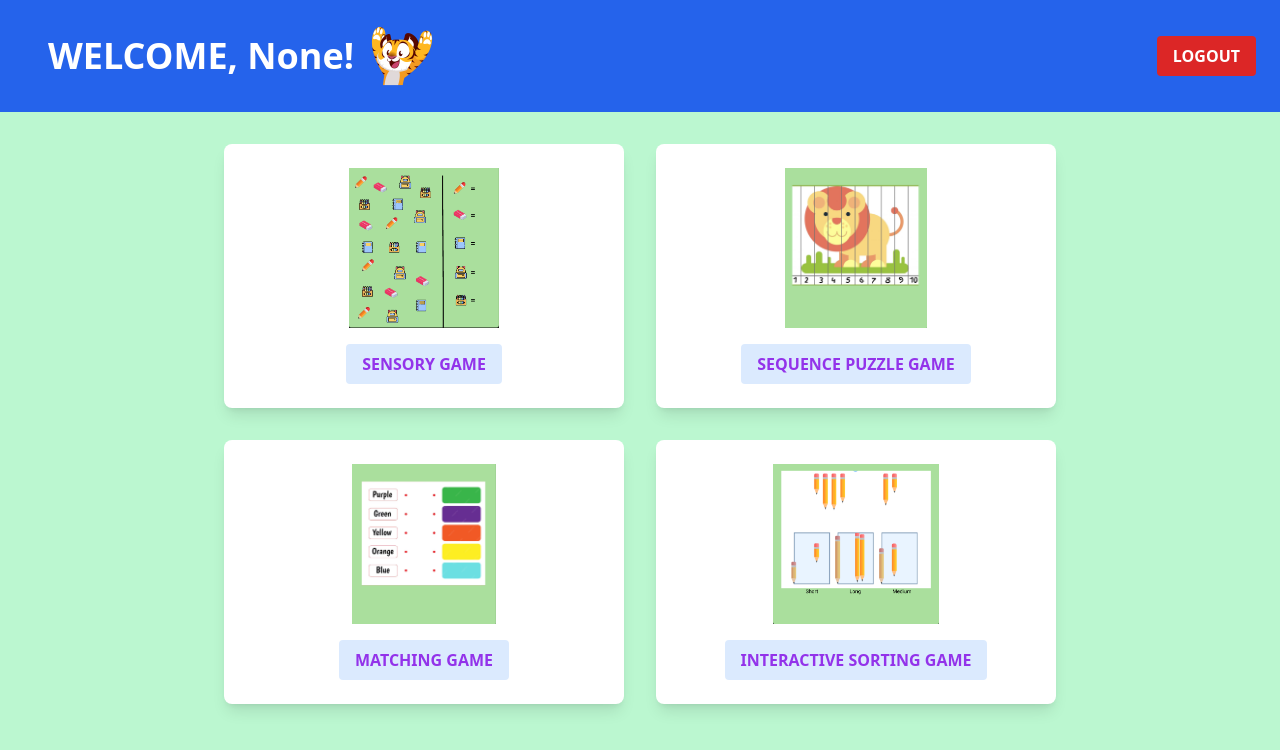
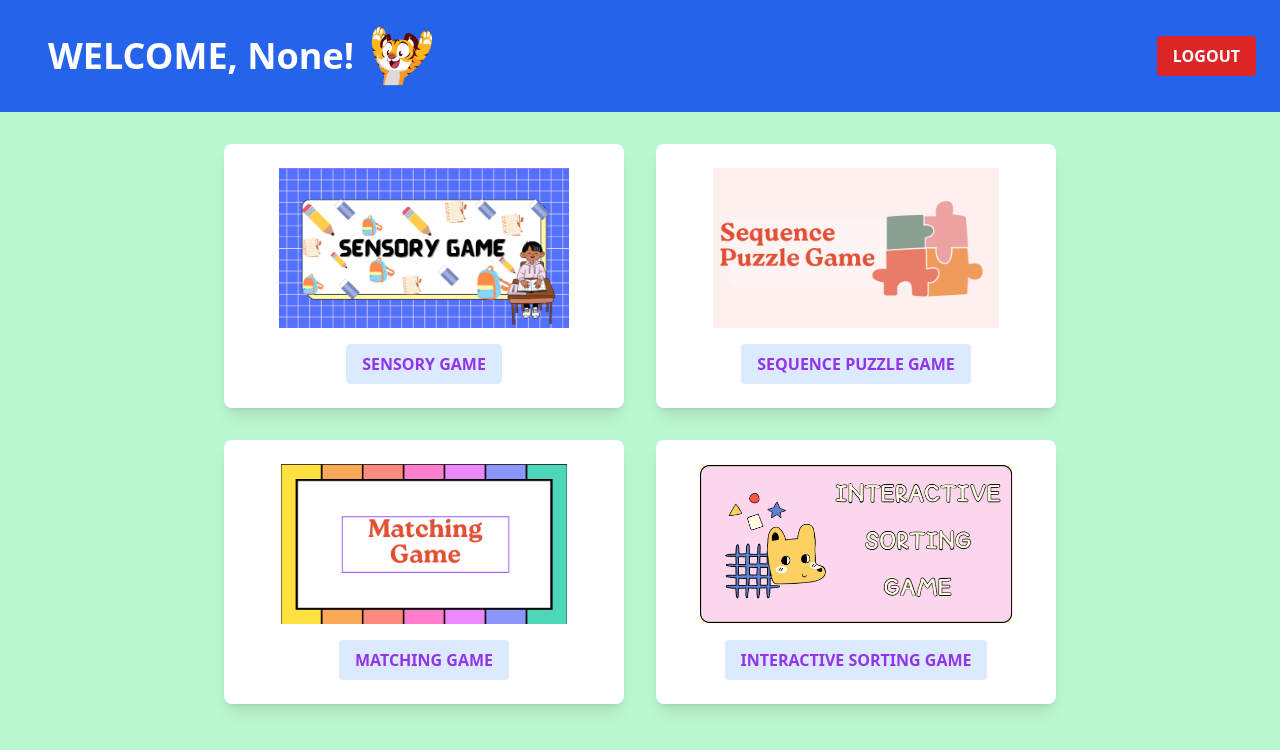
Before and after one commit to anderson895/ProjectTeach, a Flask app: page /student/home in a window 1280 px wide. Shown: the top 750 px of the page. Run offline with Flask 3, Linux system fonts and the light colour scheme; the visitor is signed in with stand-in values (Sample User, id 1); some libraries are stand-ins or nearby versions.

Commit message:
https://github.com/anderson895/ProjectTeach

```diff
--- a/templates/student/home.html
+++ b/templates/student/home.html
@@ -6,7 +6,7 @@
 
     <!-- Sensory Game Card -->
     <div class="bg-white p-6 rounded-lg shadow-lg text-center">
-      <img src="{{ url_for('static', filename='assets/sensory_banner.png') }}" alt="Sensory Game" class="w-full h-40 object-contain mx-auto mb-4">
+      <img src="{{ url_for('static', filename='assets/Banner/Sensory.png') }}" alt="Sensory Game" class="w-full h-40 object-contain mx-auto mb-4">
       <button class="bg-blue-100 text-purple-600 px-4 py-2 rounded font-semibold uppercase">
         Sensory Game
       </button>
@@ -14,7 +14,7 @@
 
     <!-- Sequence Puzzle Game Card -->
     <div class="bg-white p-6 rounded-lg shadow-lg text-center">
-      <img src="{{ url_for('static', filename='assets/sequence_banner.png') }}" alt="Sequence Puzzle Game" class="w-full h-40 object-contain mx-auto mb-4">
+      <img src="{{ url_for('static', filename='assets/Banner/Sequence.png') }}" alt="Sequence Puzzle Game" class="w-full h-40 object-contain mx-auto mb-4">
       <button class="bg-blue-100 text-purple-600 px-4 py-2 rounded font-semibold uppercase">
         Sequence Puzzle Game
       </button>
@@ -22,7 +22,7 @@
 
     <!-- Matching Game Card -->
     <div class="bg-white p-6 rounded-lg shadow-lg text-center">
-      <img src="{{ url_for('static', filename='assets/matching_banner.png') }}" alt="Matching Game" class="w-full h-40 object-contain mx-auto mb-4">
+      <img src="{{ url_for('static', filename='assets/Banner/Matching.png') }}" alt="Matching Game" class="w-full h-40 object-contain mx-auto mb-4">
       <button class="bg-blue-100 text-purple-600 px-4 py-2 rounded font-semibold uppercase">
         Matching Game
       </button>
@@ -30,7 +30,7 @@
 
     <!-- Interactive Sorting Game Card -->
     <div class="bg-white p-6 rounded-lg shadow-lg text-center">
-      <img src="{{ url_for('static', filename='assets/sorting_banner.png') }}" alt="Interactive Sorting Game" class="w-full h-40 object-contain mx-auto mb-4">
+      <img src="{{ url_for('static', filename='assets/Banner/Sorting.png') }}" alt="Interactive Sorting Game" class="w-full h-40 object-contain mx-auto mb-4">
       <button class="bg-blue-100 text-purple-600 px-4 py-2 rounded font-semibold uppercase">
         Interactive Sorting Game
       </button>
```
Also changed, not shown: static/assets/Banner/Matching.png (added), static/assets/Banner/Sensory.png (added), static/assets/Banner/Sequence.png (added), static/assets/Banner/Sorting.png (added), static/assets/matching_banner.png (deleted), static/assets/sensory_banner.png (deleted), static/assets/sequence_banner.png (deleted), static/assets/sorting_banner.png (deleted).
